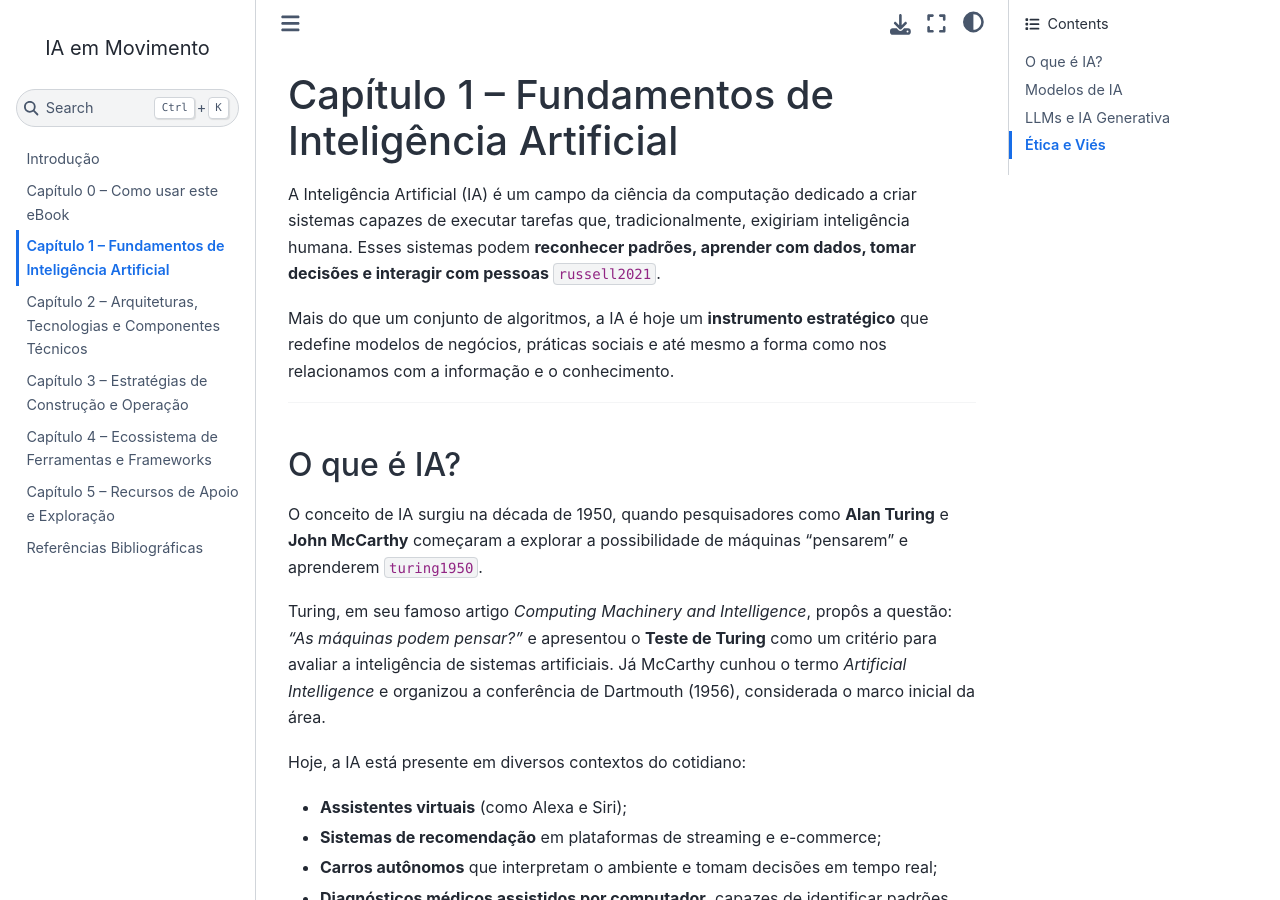
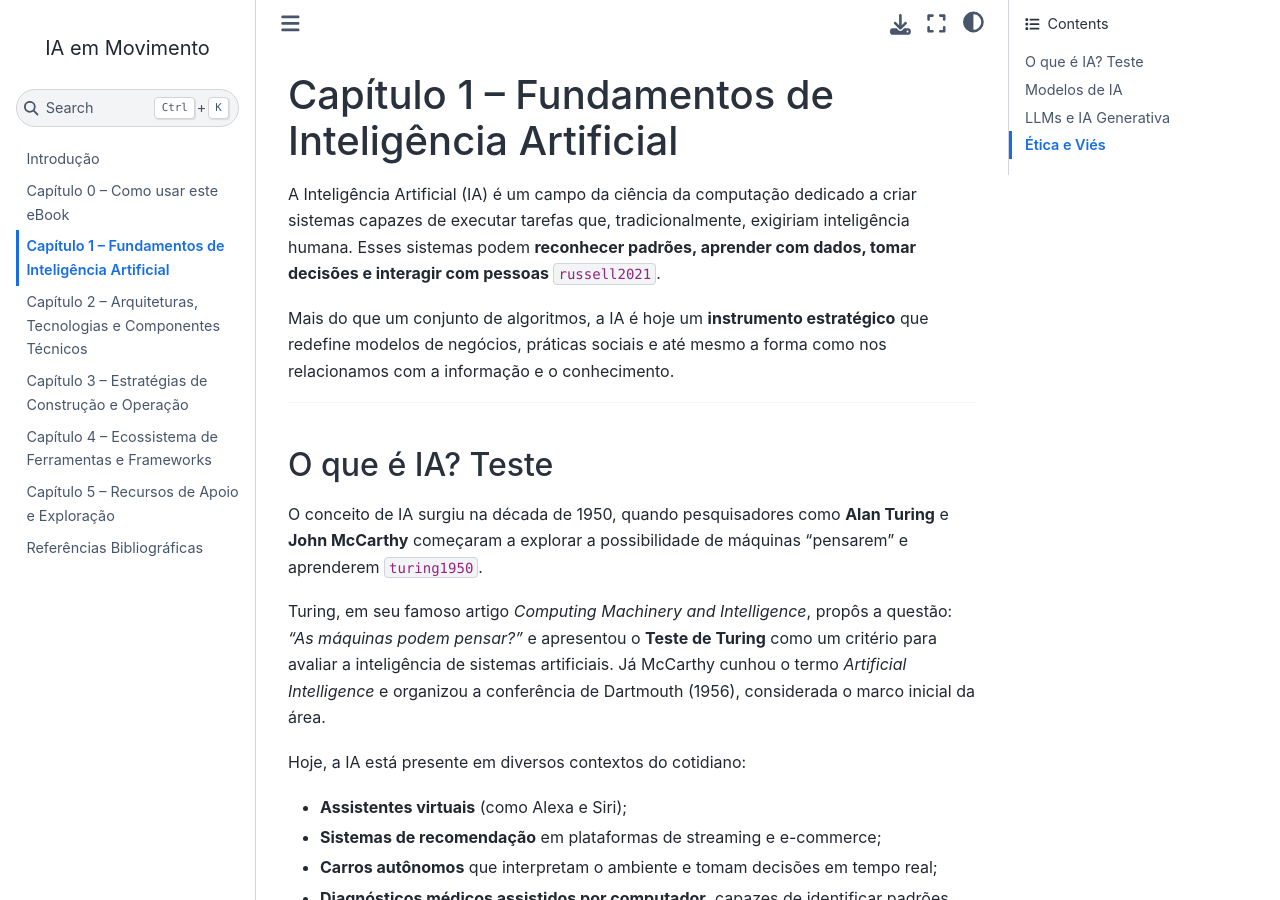
Before and after one commit to unb-lamfo-negocios-ai/LivroIAemMovimento, a Jupyter Book: the page built from capitulos/cap1.md, in a window 1280 px wide and 900 px high. Built offline with Jupyter Book 1.0.4 settings and Sphinx 7.4.7 and the Sphinx Book theme 1.1.4, drawn with Linux system fonts in a browser that asks for light colours; pages that are not in the unit, such as notebooks, are missing from menus; cross-references to code outside the pages are shown as plain code.

Commit message:
Update cap1.md

```diff
--- a/capitulos/cap1.md
+++ b/capitulos/cap1.md
@@ -6,7 +6,7 @@ Mais do que um conjunto de algoritmos, a IA é hoje um **instrumento estratégic
 
 ---
 
-## O que é IA?
+## O que é IA? Teste
 
 O conceito de IA surgiu na década de 1950, quando pesquisadores como **Alan Turing** e **John McCarthy** começaram a explorar a possibilidade de máquinas "pensarem" e aprenderem {cite}`turing1950`.
 
```
